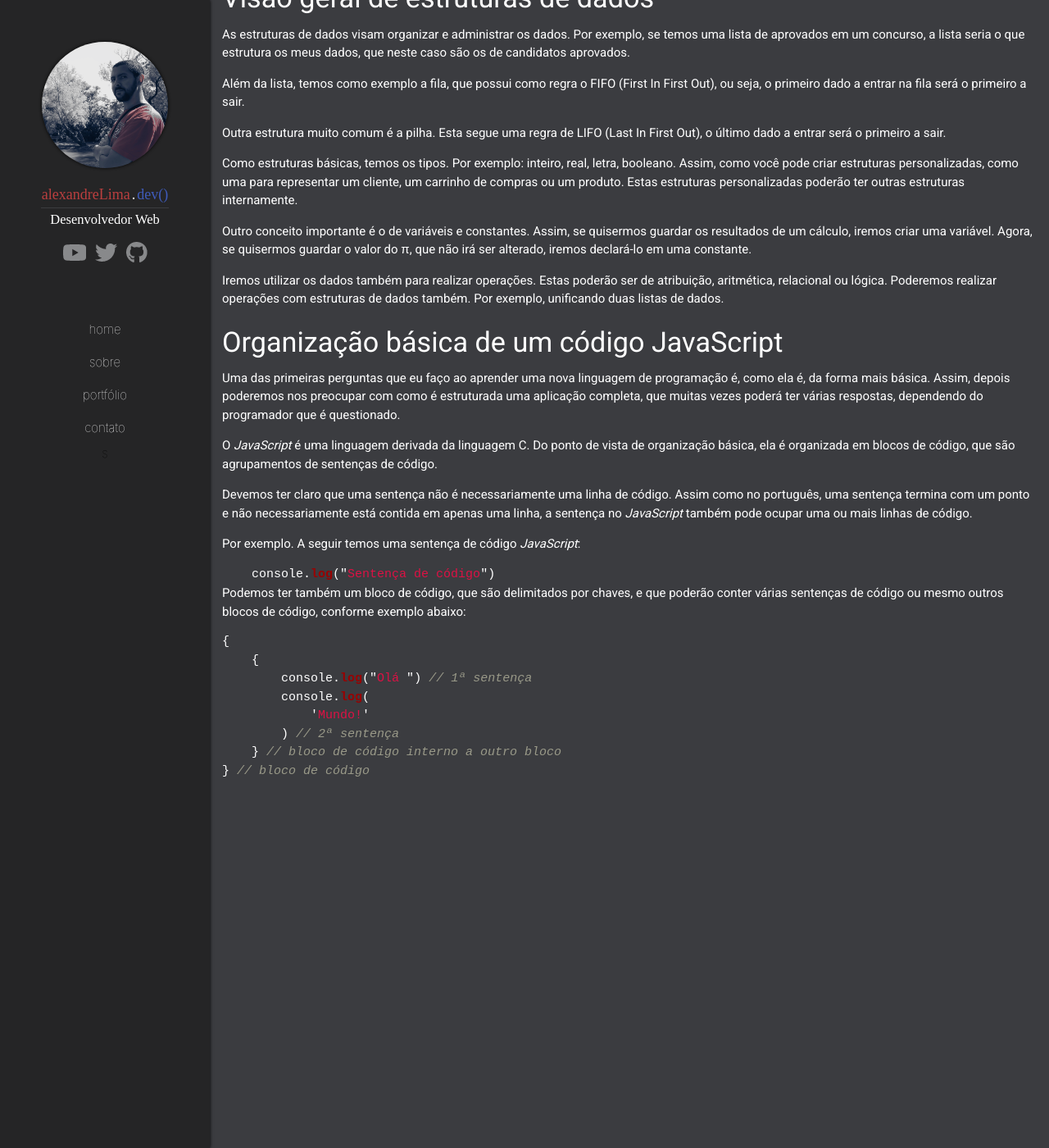
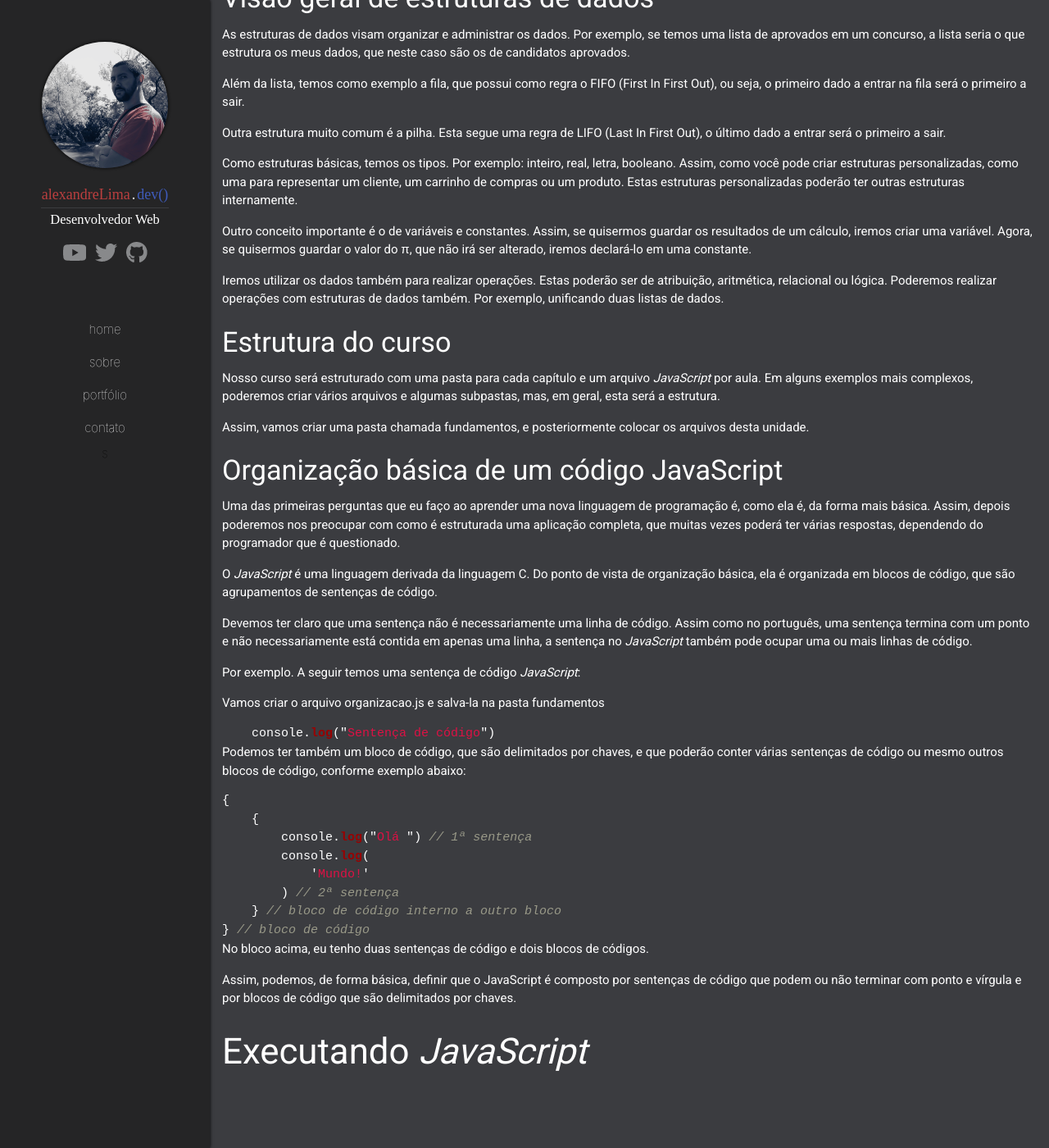
Before and after one commit to Alexandresl/alexandrelima-dev, a Jekyll site: the page built from _posts/2019-07-29-javascript-3-fundamentos.md, in a window 1280 px wide and 1400 px high, scrolled down 663 px. Shown: the whole window at 82% size. Built offline with Jekyll 4.4.1, drawn with Linux system fonts in a browser that asks for light colours; some web fonts are replaced; comment, search, counter and statistics services are not loaded.

Commit message:
Update Blog “2019-07-29-javascript-3-fundamentos”

````diff
--- a/_posts/2019-07-29-javascript-3-fundamentos.md
+++ b/_posts/2019-07-29-javascript-3-fundamentos.md
@@ -37,6 +37,12 @@ Outro conceito importante é o de variáveis e constantes. Assim, se quisermos g
 
 Iremos utilizar os dados também para realizar operações. Estas poderão ser de atribuição, aritmética, relacional ou lógica. Poderemos realizar operações com estruturas de dados também. Por exemplo, unificando duas listas de dados.
 
+#### Estrutura do curso
+
+Nosso curso será estruturado com uma pasta para cada capítulo e um arquivo *JavaScript* por aula. Em alguns exemplos mais complexos, poderemos criar vários arquivos e algumas subpastas, mas, em geral, esta será a estrutura.
+
+Assim, vamos criar uma pasta chamada fundamentos, e posteriormente colocar os arquivos desta unidade.
+
 #### Organização básica de um código JavaScript
 
 Uma das primeiras perguntas que eu faço ao aprender uma nova linguagem de programação é, como ela é, da forma mais básica. Assim, depois poderemos nos preocupar com como é estruturada uma aplicação completa, que muitas vezes poderá ter várias respostas, dependendo do programador que é questionado.
@@ -46,6 +52,8 @@ O *JavaScript* é uma linguagem derivada da linguagem **C**. Do ponto de vista d
 Devemos ter claro que uma sentença não é necessariamente uma linha de código. Assim como no português, uma sentença termina com um ponto e não necessariamente está contida em apenas uma linha, a sentença no *JavaScript* também pode ocupar uma ou mais linhas de código.
 
 Por exemplo. A seguir temos uma sentença de código *JavaScript*:
+
+Vamos criar o arquivo organizacao.js e salva-la na pasta fundamentos
 
 ```javascript
     console.log("Sentença de código")
@@ -63,3 +71,9 @@ Podemos ter também um bloco de código, que são delimitados por chaves, e que
     } // bloco de código interno a outro bloco
 } // bloco de código
 ```
+
+No bloco acima, eu tenho duas sentenças de código e dois blocos de códigos.
+
+Assim, podemos, de forma básica, definir que o JavaScript é composto por sentenças de código que podem ou não terminar com ponto e vírgula e por blocos de código que são delimitados por chaves.
+
+### Executando *JavaScript*
````
